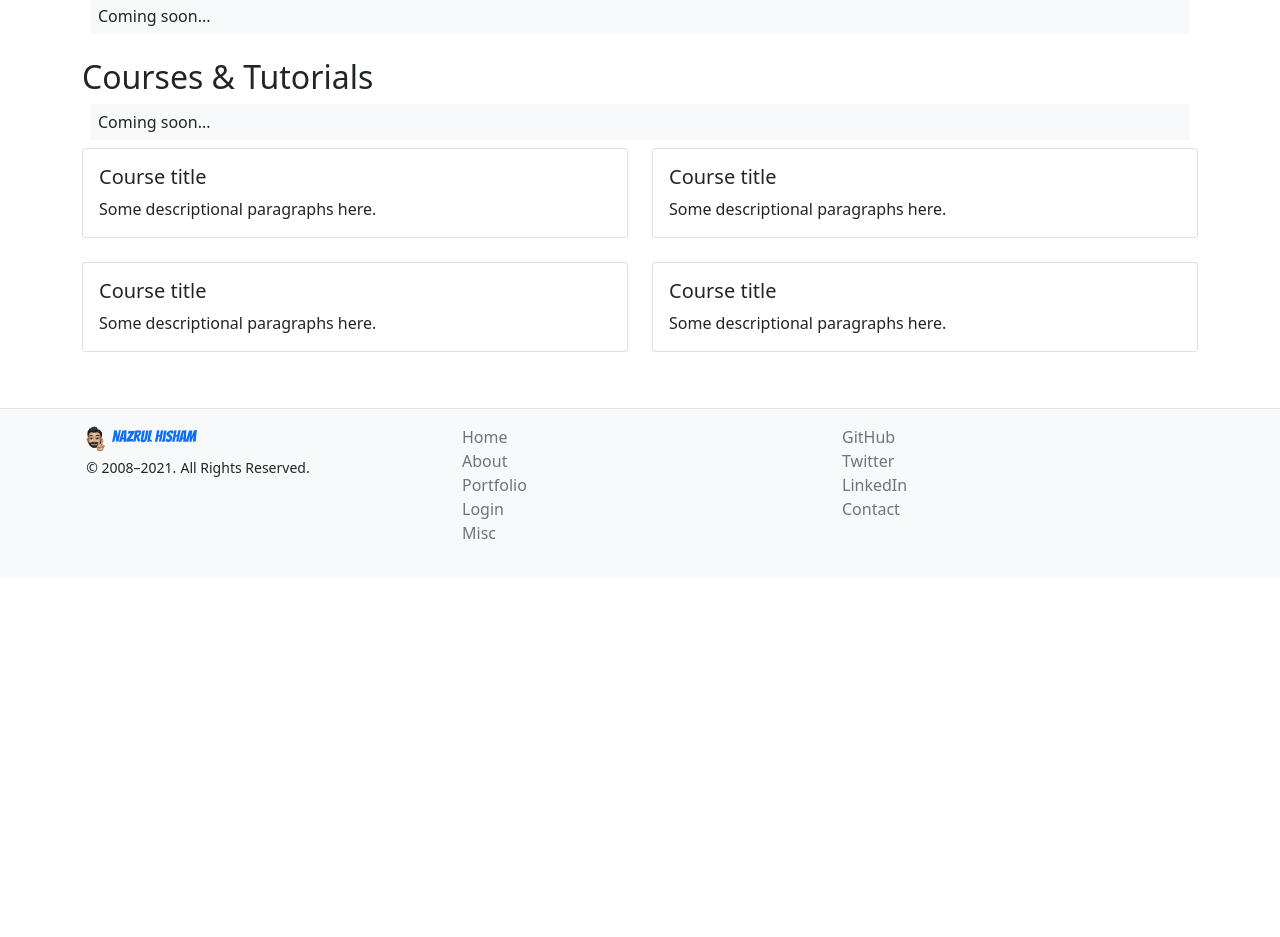
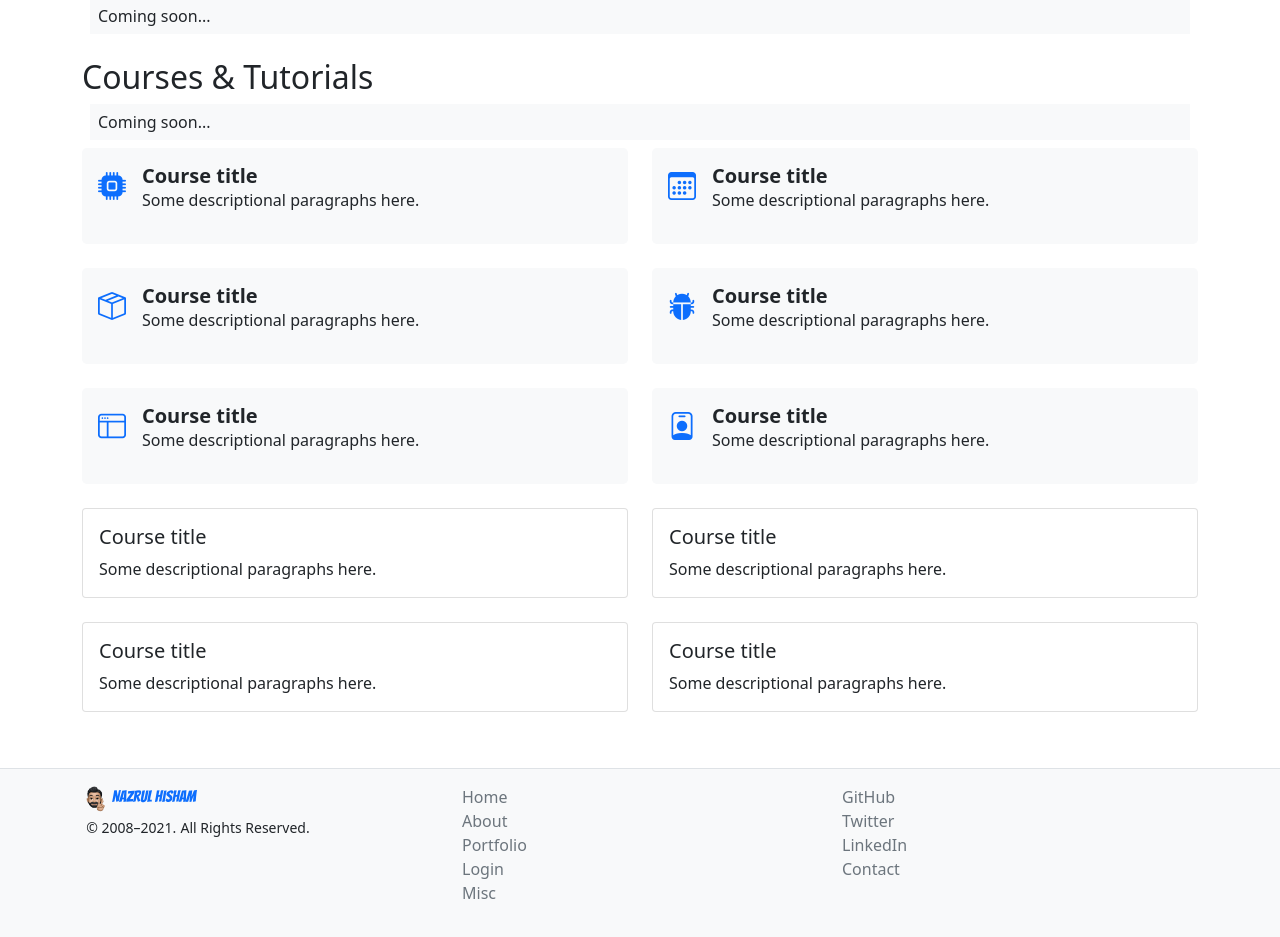
Before and after one commit to lumachroma/blog.nazrulhisham.net, a Next.js app: page / in a window 1280 px wide. Shown: the part 940-1877 px from the top of the page. Before the commit the page ends 1517 px from the top, so only its background shows below. Built offline with nearby package versions, Linux system fonts and the light colour scheme.

Commit message:
Add new courses card listing

```diff
--- a/pages/index.js
+++ b/pages/index.js
@@ -7,6 +7,15 @@ import PageShell from '../components/PageShell'
 
 const Home = () => {
   const [helloImage, setHelloImage] = useState(hello1)
+
+  const tempIcons = [
+    'bi-cpu-fill',
+    'bi-calendar3',
+    'bi-box-seam',
+    'bi-bug-fill',
+    'bi-window-sidebar',
+    'bi-person-badge',
+  ]
 
   const hanldeToggleHelloImage = () => {
     if (helloImage === hello1) setHelloImage(hello2)
@@ -47,6 +56,21 @@ const Home = () => {
         <h2>Courses &amp; Tutorials</h2>
         <p className="fw-lighter lh-sm bg-light m-2 p-2">Coming soon...</p>
         <div className="row row-cols-1 row-cols-md-2 g-4">
+          {tempIcons.map((icon, i) => (
+            <div key={i} className="col">
+              <div className="card bg-light border-0 rounded-3">
+                <div className="card-body">
+                  <div className="d-flex align-items-start">
+                    <i className={`bi ${icon} flex-shrink-0 me-3 fs-3 text-primary`} />
+                    <div>
+                      <h5 className="fw-bold mb-0">Course title</h5>
+                      <p>Some descriptional paragraphs here.</p>
+                    </div>
+                  </div>
+                </div>
+              </div>
+            </div>
+          ))}
           {[...Array(4)].map((x, i) => (
             <div key={i} className="col">
               <div className="card">
```
